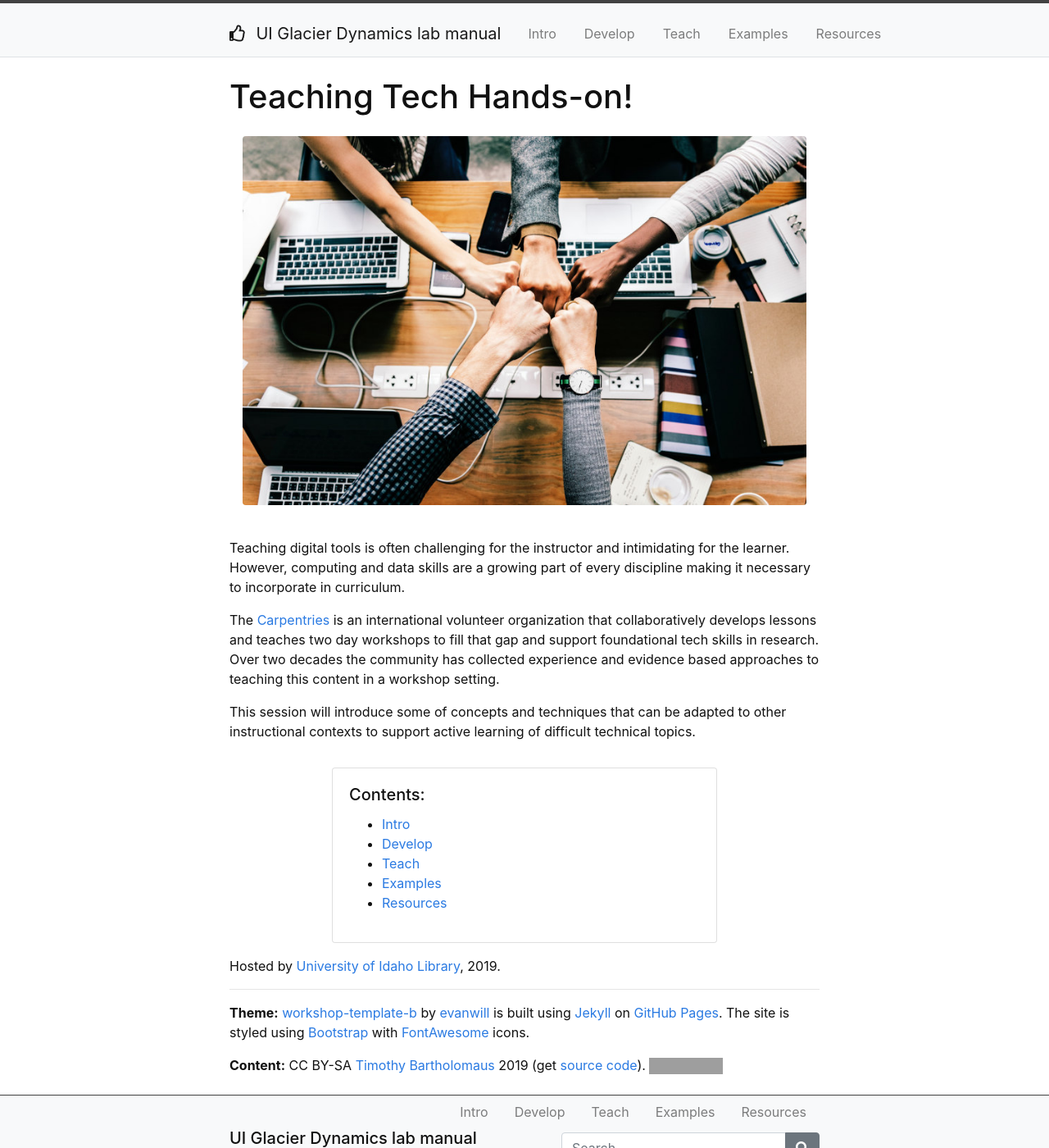
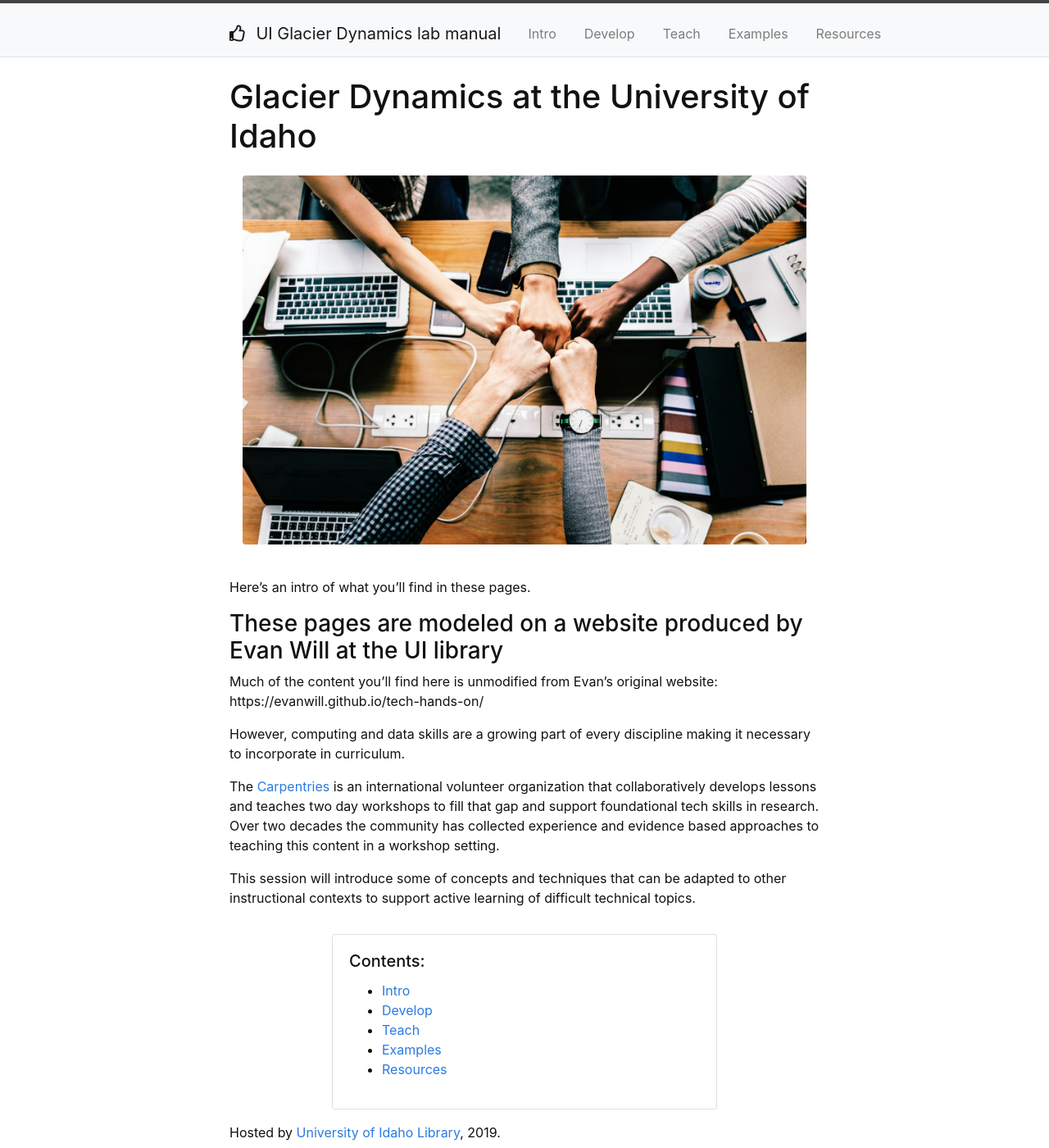
Before and after one commit to yoramterleth/uiglaciology, a Jekyll site: the page built from index.md, in a window 1280 px wide and 1400 px high. Shown: the whole window at 82% size. Built offline with Jekyll 4.4.1, drawn with Linux system fonts in a browser that asks for light colours; grey boxes are pictures that could not be loaded.

Commit message:
Update index.md

```diff
--- a/index.md
+++ b/index.md
@@ -3,11 +3,15 @@ title: Home
 layout: default
 ---
 
-# Teaching Tech Hands-on!
+# Glacier Dynamics at the University of Idaho
 
 {% include figure.html img="bump-collaboration-colleagues-1068523-cr.jpg" alt="fist bump with computers by rawpixels.com" %}
 
-Teaching digital tools is often challenging for the instructor and intimidating for the learner.
+Here's an intro of what you'll find in these pages.
+
+### These pages are modeled on a website produced by Evan Will at the UI library
+Much of the content you'll find here is unmodified from Evan's original website: https://evanwill.github.io/tech-hands-on/
+
 However, computing and data skills are a growing part of every discipline making it necessary to incorporate in curriculum.
 
 The [Carpentries](https://carpentries.org/) is an international volunteer organization that collaboratively develops lessons and teaches two day workshops to fill that gap and support foundational tech skills in research.
```
